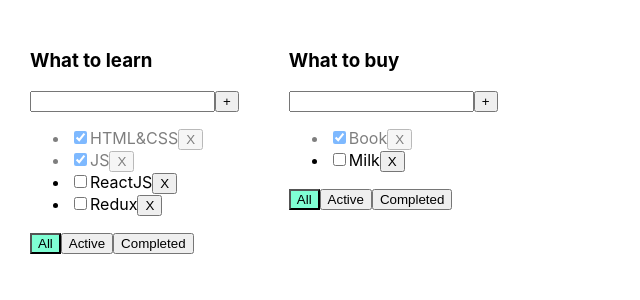
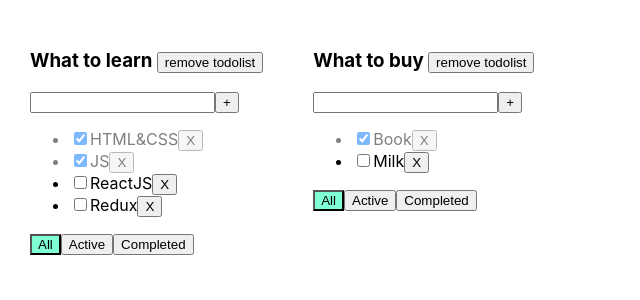
Before and after one commit to allexmorozovv/todolist-main, a React (Create React App) app: page / in a window 1280 px wide. Shown: the top 300 px of the page, without its empty margins (0-640 px from the left). Built offline with nearby package versions, Linux system fonts and the light colour scheme.

Commit message:
add removeTodolist function

```diff
--- a/src/App.tsx
+++ b/src/App.tsx
@@ -37,6 +37,7 @@ function App() {
     let [filter, setFilter] = useState<FilterValuesType>('all')
 
     const removeTask = (id: string, todolistId: string) => {
+        debugger
         let filteredTasks = tasks[todolistId].filter(t => t.id !== id)
         tasks[todolistId] = filteredTasks
         setTasks({...tasks})
@@ -65,6 +66,13 @@ function App() {
         // setTasks([...tasks.map(t => t.id === taskId ? {...t, isDone: isDone} : t)])
     }
 
+    const removeTodolist = (todolistId: string) => {
+        let filteredTd = todolists.filter(tl => tl.id !== todolistId)
+        setTodolists(filteredTd)
+        delete tasks[todolistId]
+        setTasks({...tasks})
+    }
+
 
     return (
         <div className="App">
@@ -88,6 +96,7 @@ function App() {
                                      addTask={addTask}
                                      changeTaskStatus={changeTaskStatus}
                                      filter={tl.filter}
+                                     removeTodolist={removeTodolist}
 
 
                     />
--- a/src/Todolist.tsx
+++ b/src/Todolist.tsx
@@ -15,6 +15,7 @@ export type TodolistPropsType = {
     changeTaskStatus: (taskId: string, isDone: boolean, todolistId: string) => void
     filter: FilterValuesType
     id: string
+    removeTodolist:(todolistId:string)=>void
 
 
 }
@@ -42,6 +43,9 @@ export const Todolist = (props: TodolistPropsType) => {
         }
 
     }
+    const removeTodolistHandler = () => {
+       props.removeTodolist(props.id)
+    }
 
     // const mainChangeFilterHandler = (filterValue: FilterValuesType,tlID:string) => {
     //     props.changeFilter(filterValue,tlID)
@@ -50,7 +54,8 @@ export const Todolist = (props: TodolistPropsType) => {
 
     return (
         <div>
-            <h3>{props.title}</h3>
+            <h3>{props.title} <button onClick={removeTodolistHandler}>remove todolist </button></h3>
+
             <div>
                 <input value={newTaskTitle}
                        onChange={onNewTaskChangeHandler}
```
